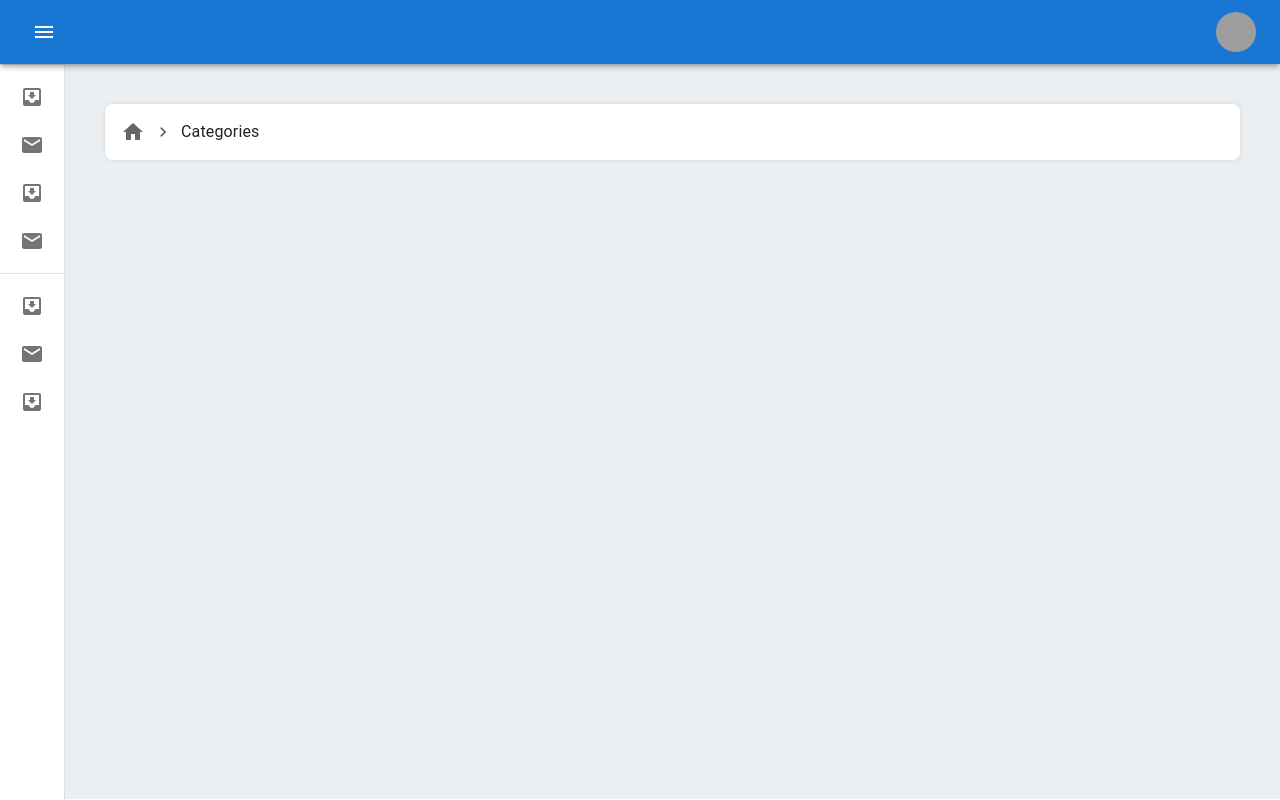
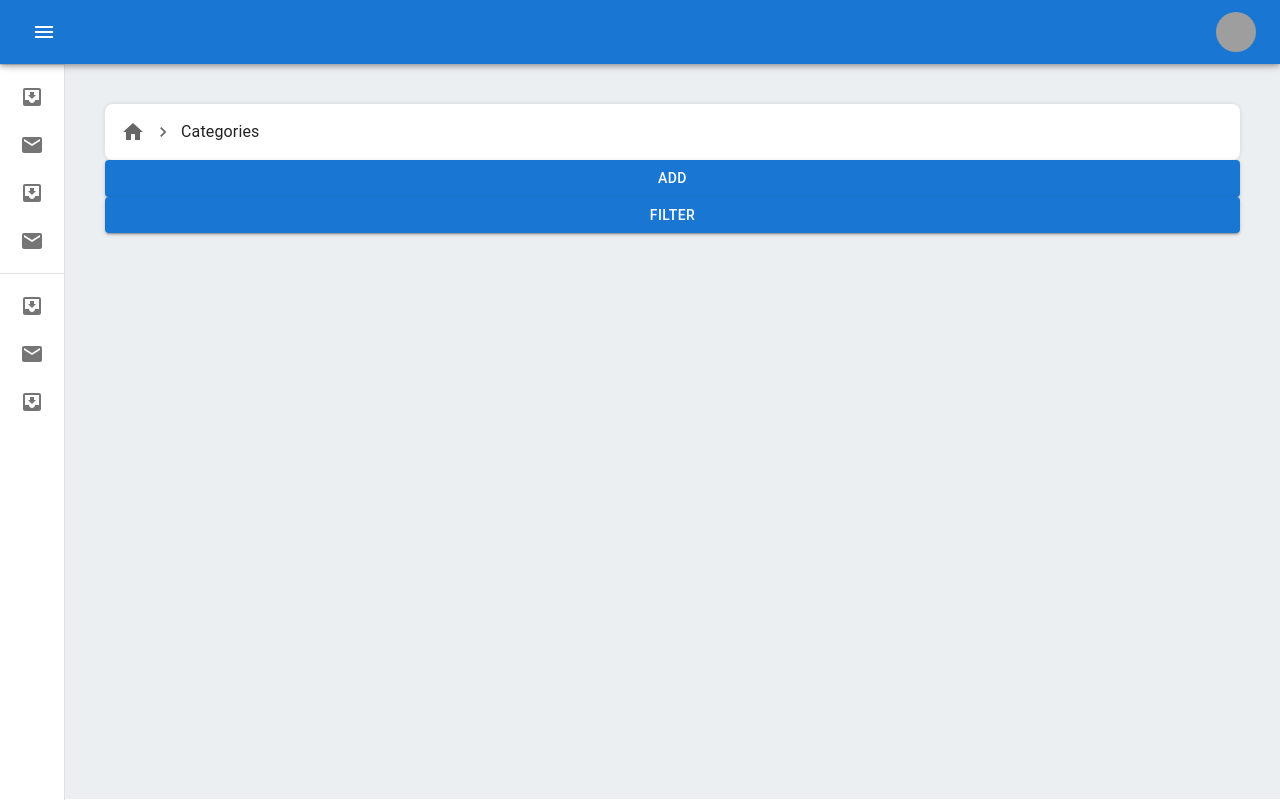
Before and after one commit to IngaIndra/Projects, a React (Create React App) app in the folder mui-admin/: page /categories in a window 1280 px wide. Built offline with nearby package versions, Linux system fonts and the light colour scheme; grey boxes are pictures that could not be loaded.

Commit message:
added table

```diff
--- a/mui-admin/src/pages/CategoriesScreen.jsx
+++ b/mui-admin/src/pages/CategoriesScreen.jsx
@@ -1,5 +1,7 @@
 import { Home } from "@mui/icons-material";
+import { Stack } from "@mui/system";
 import { BreadCrumbs } from "../components";
+import { Button, Typography } from "@mui/material";
 
 export const CategoriesScreen = () => {
   const breadCrumbs = [
@@ -15,6 +17,11 @@ export const CategoriesScreen = () => {
   return (
     <>
       <BreadCrumbs items={breadCrumbs} />
+      <Typography></Typography>
+      <Stack>
+        <Button variant="contained">add</Button>
+        <Button variant="contained">filter</Button>
+      </Stack>
     </>
   );
 };
```
Also changed, not shown: mui-admin/package.json (+5 -2 lines), 1 other file (tests, documents, lock files or other folders).
